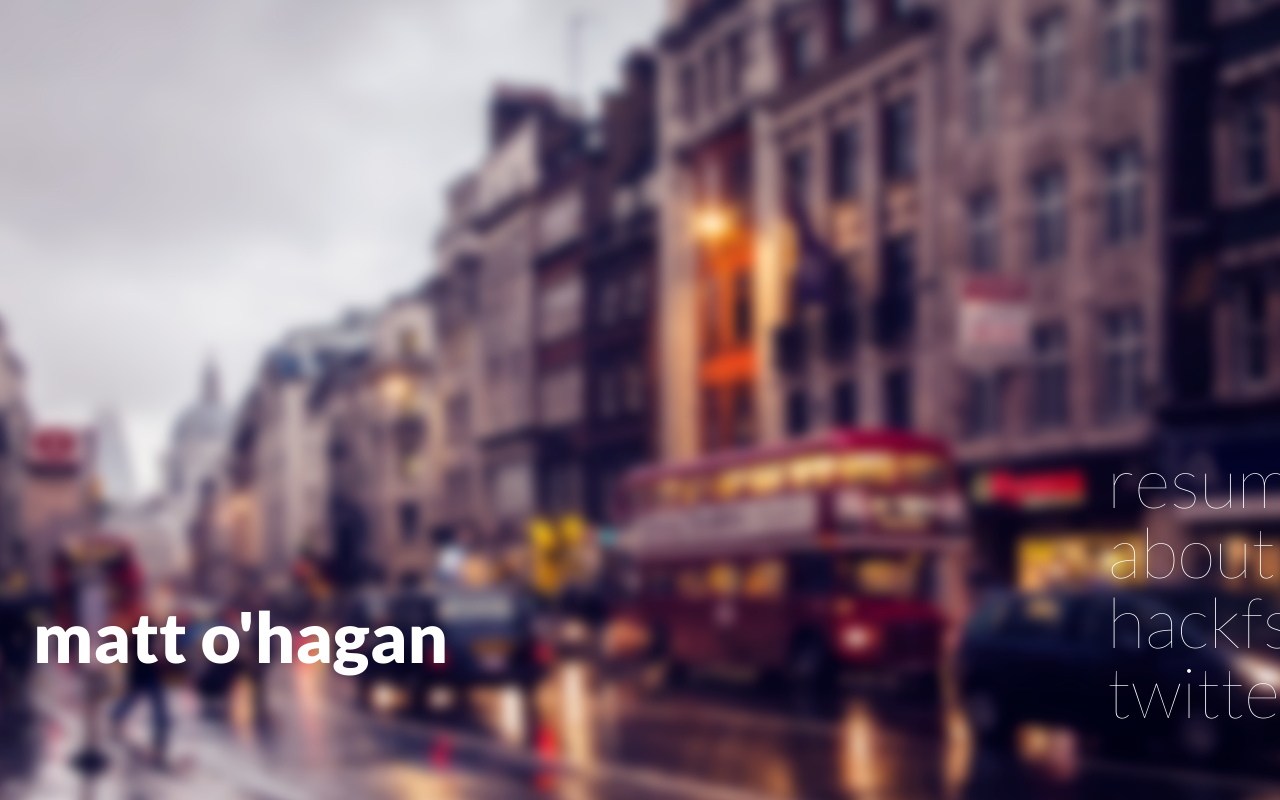
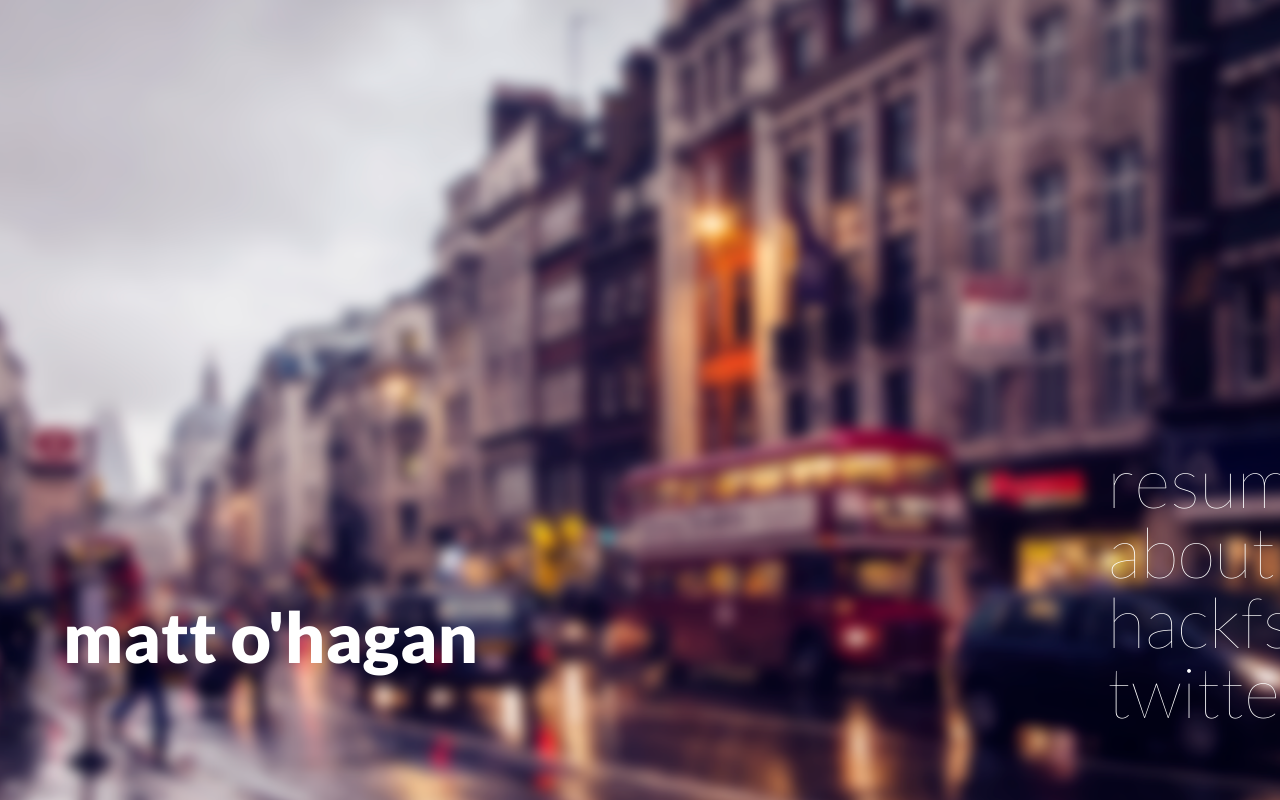
Before and after one commit to whosnorman/mattohagan.github.io, a plain HTML site: page index.html in a window 1280 px wide. Drawn offline with Linux system fonts and the light colour scheme.

Commit message:
margin left

```diff
--- a/index.html
+++ b/index.html
@@ -24,7 +24,7 @@
    </ul>
    </div>
 
-   <div style="margin-top: 38.5%; margin-left: 25px; margin-bottom: 15px; position: fixed;">
+   <div style="margin-top: 38.5%; margin-left: 55px; margin-bottom: 15px; position: fixed;">
       <h4>matt o'hagan</h1>
    </div>
 </body>
```
